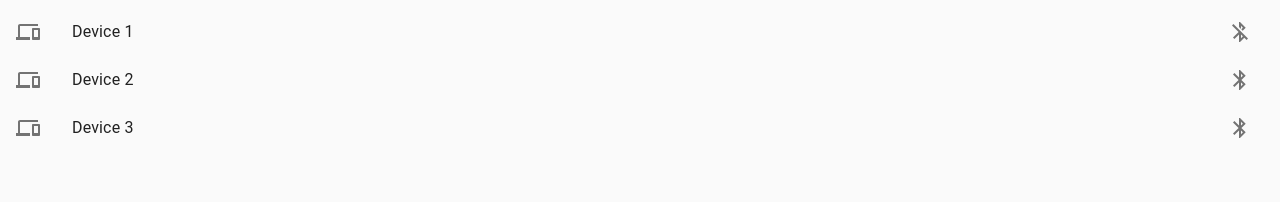
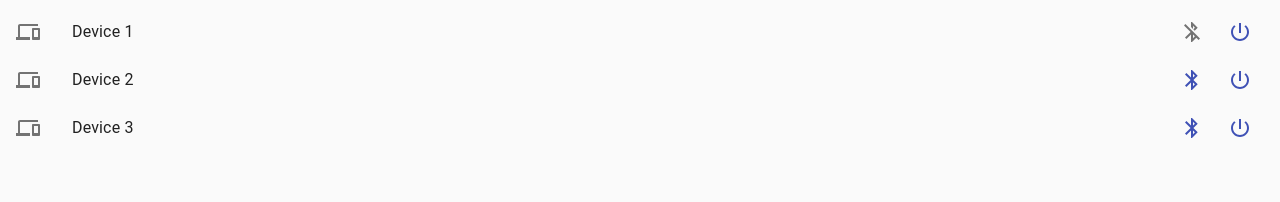
Before and after one commit to eliseuvideira/react-material-ui-cookbook, a React app: page / in a window 1280 px wide. Shown: the top 202 px of the page. Built offline with nearby package versions, Linux system fonts and the light colour scheme.

Commit message:
adding multiple secondary actions

```diff
--- a/src/components/Page.tsx
+++ b/src/components/Page.tsx
@@ -15,6 +15,7 @@ import PropTypes from 'prop-types';
 import BluetoothIcon from '@material-ui/icons/Bluetooth';
 import BluetoothDisabledIcon from '@material-ui/icons/BluetoothDisabled';
 import DevicesIcon from '@material-ui/icons/Devices';
+import PowerSettingsNewIcon from '@material-ui/icons/PowerSettingsNew';
 
 const useStyles = makeStyles((theme) => ({
   root: {
@@ -25,8 +26,15 @@ const useStyles = makeStyles((theme) => ({
   },
 }));
 
-const MaybeBluetoothIcon: React.FC<{ bluetooth: boolean }> = ({ bluetooth }) =>
-  bluetooth ? <BluetoothIcon /> : <BluetoothDisabledIcon />;
+const MaybeBluetoothIcon: React.FC<{
+  bluetooth: boolean;
+  [key: string]: any;
+}> = ({ bluetooth, ...props }) =>
+  bluetooth ? (
+    <BluetoothIcon {...props} />
+  ) : (
+    <BluetoothDisabledIcon {...props} />
+  );
 
 MaybeBluetoothIcon.propTypes = {
   bluetooth: PropTypes.bool.isRequired,
@@ -38,22 +46,25 @@ const Page = () => {
     {
       name: 'Device 1',
       bluetooth: false,
+      power: true,
     },
     {
       name: 'Device 2',
       bluetooth: true,
+      power: true,
     },
     {
       name: 'Device 3',
       bluetooth: true,
+      power: true,
     },
   ]);
 
-  const onClick = (index: number) => () => {
+  const onToggle = (index: number, prop: 'bluetooth' | 'power') => () => {
     const newDevices = [...devices];
     newDevices[index] = {
       ...newDevices[index],
-      bluetooth: !newDevices[index].bluetooth,
+      [prop]: !newDevices[index][prop],
     };
     setDevices(newDevices);
   };
@@ -72,8 +83,16 @@ const Page = () => {
                   </ListItemIcon>
                   <ListItemText primary={device.name} />
                   <ListItemSecondaryAction>
-                    <IconButton onClick={onClick(index)}>
-                      <MaybeBluetoothIcon bluetooth={device.bluetooth} />
+                    <IconButton onClick={onToggle(index, 'bluetooth')}>
+                      <MaybeBluetoothIcon
+                        bluetooth={device.bluetooth}
+                        color={device.bluetooth ? 'primary' : undefined}
+                      />
+                    </IconButton>
+                    <IconButton onClick={onToggle(index, 'power')}>
+                      <PowerSettingsNewIcon
+                        color={device.power ? 'primary' : undefined}
+                      />
                     </IconButton>
                   </ListItemSecondaryAction>
                 </ListItem>
```
